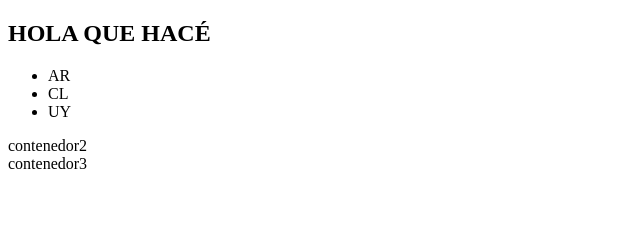
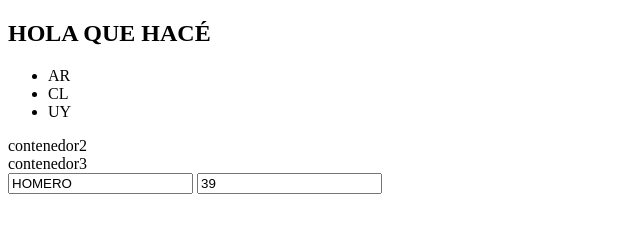
Before and after one commit to ijvas/javascript-course, a plain HTML site: page index.html in a window 1280 px wide. Shown: the whole page, without its empty margins (0-640 px from the left). Drawn offline with Linux system fonts and the light colour scheme.

Commit message:
obtener datos de un input

```diff
--- a/clase8-DOM/index.js
+++ b/clase8-DOM/index.js
@@ -47,3 +47,16 @@ document.body.appendChild(parrafo)
 let h2 = document.getElementById('prueba')
 
 h2.parentNode.removeChild(h2)
+
+
+
+
+
+
+
+
+
+
+//                                Obtenet datos de Input
+document.getElementById('nombre').value = 'HOMERO'
+document.getElementById('edad').value = 39
--- a/index.html
+++ b/index.html
@@ -23,6 +23,9 @@
         <div>contenedor3</div>
     </div>
 
+    <input type="text" id="nombre">
+    <input type="number" id="edad">
+
     <script src="./clase8-DOM/index.js"></script>
 </body>
 </html>
```
